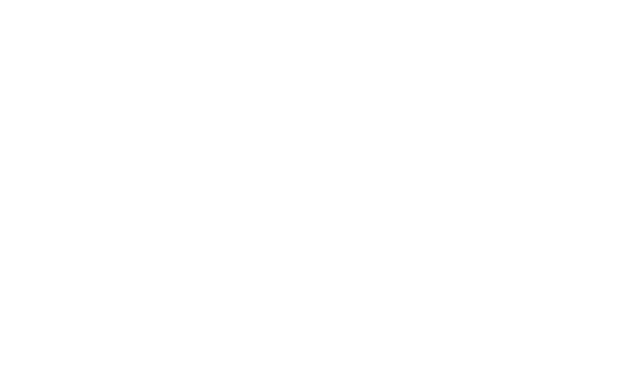
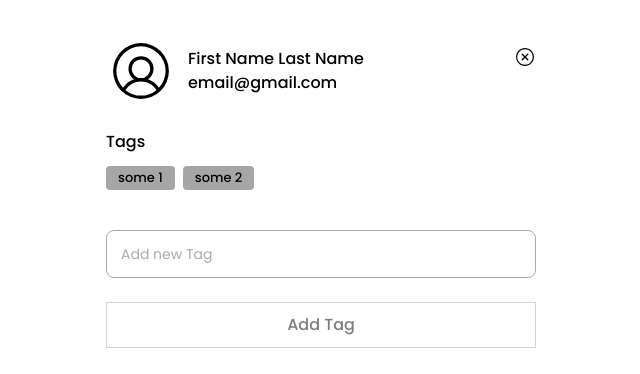
Before and after one commit to Oleg-Zaharyak/contacts-web-app, a React (Create React App) app: page /contacts in a window 1280 px wide. Before the commit this address had no page. Shown: the top 374 px of the page, without its empty margins (319-959 px from the left). Built offline with nearby package versions, Linux system fonts and the light colour scheme.

Commit message:
Implemented contact info page and updated UI for button and input components

```diff
--- a/src/App.tsx
+++ b/src/App.tsx
@@ -1,12 +1,14 @@
 import { FC } from "react";
 import { Route, Routes } from "react-router-dom";
 import HomePage from "./pages/homePage";
+import ContactInfoPage from "./pages/contactsInfoPage";
 
 export const App: FC = () => {
   return (
     <div className="font-poppins font-normal text-base">
       <Routes>
         <Route path="/" element={<HomePage />} />
+        <Route path="/contacts" element={<ContactInfoPage />} />
       </Routes>
     </div>
   );
--- a/src/components/contactCard.tsx
+++ b/src/components/contactCard.tsx
@@ -1,4 +1,4 @@
-import { FC } from "react";
+import { FC, MouseEvent } from "react";
 import { PiUserCircleLight } from "react-icons/pi";
 import { IoIosCloseCircleOutline } from "react-icons/io";
 
@@ -8,6 +8,7 @@
   email: string;
   tags?: string[];
   avatarUrl?: string;
+  onClick?(event?: MouseEvent<HTMLElement>): void;
 };
 
 export const ContactCard: FC<ContactCardProps> = ({
@@ -16,10 +17,11 @@
   firstName,
   lastName,
   email,
+  onClick,
 }) => {
   return (
     <li
-      onClick={() => {}}
+      onClick={onClick}
       className="cursor-pointer w-full relative pt-4 pl-4 pr-11 pb-6 bg-super-silver grid grid-cols-[max-content_1fr] grid-row-[max-content_1fr] gap-x-3 transition duration-200 ease-in-out hover:bg-nimbus-cloud"
     >
       {avatarUrl ? (
--- a/src/components/contactsList.tsx
+++ b/src/components/contactsList.tsx
@@ -1,15 +1,19 @@
 import { FC } from "react";
 import { ContactCard } from "./contactCard";
+import { useNavigate } from "react-router-dom";
 
 export const ContactsList: FC = () => {
+  const navigate = useNavigate();
+
   return (
     <div className="w-[560px] flex flex-col pb-9 gap-y-2">
       <div className="text-xl font-medium">Contacts</div>
       <ul className="w-full flex flex-col gap-y-4">
         <ContactCard
-          firstName="Pedro"
-          lastName="Corahe"
-          email="pedroCorahe@gmail.com"
+          firstName="First name"
+          lastName="Last name"
+          email="email@gmail.com"
+          onClick={() => navigate("/contacts")}
         />
       </ul>
     </div>
--- a/src/components/createContactForm.tsx
+++ b/src/components/createContactForm.tsx
@@ -42,7 +42,7 @@
           const disabledButton = !(isValid && !!email && !!firstName);
 
           return (
-            <form className="flex flex-col" onSubmit={() => {}}>
+            <form className="flex flex-col gap-y-1.5" onSubmit={() => {}}>
               <CustomInput
                 title="First Name"
                 name="firstName"
@@ -70,6 +70,7 @@
                 error={emailErrorMessage}
               />
               <CustomButton
+                className="mt-3.5"
                 type="submit"
                 title="Add Contact"
                 disabled={disabledButton}
--- a/src/components/customButton.tsx
+++ b/src/components/customButton.tsx
@@ -4,13 +4,19 @@
   title: string;
   type: "submit" | "reset" | "button";
   disabled?: boolean;
+  className?: string;
   onClick?(event?: MouseEvent<HTMLElement>): void;
 };
 
-const CustomButton: FC<InputsProps> = ({ type, title, disabled }) => {
+const CustomButton: FC<InputsProps> = ({
+  type,
+  title,
+  disabled,
+  className,
+}) => {
   return (
     <button
-      className="w-full font-medium cursor-pointer mt-5 py-[10px] transition duration-200 ease-in-out border border-ultimate-grey enabled:hover:bg-nimbus-cloud disabled:opacity-50"
+      className={`${className} w-full font-medium cursor-pointer py-[10px] transition duration-200 ease-in-out border border-ultimate-grey enabled:hover:bg-nimbus-cloud disabled:opacity-50`}
       type={type}
       disabled={disabled}
     >
--- a/src/components/customInput.tsx
+++ b/src/components/customInput.tsx
@@ -22,26 +22,28 @@
   error,
 }) => {
   return (
-    <div className="flex flex-col gap-y-1.5 relative w-full mt-2.5 ">
+    <div className="flex flex-col w-full">
       {title && (
-        <label htmlFor={name} className="text-xs pl-1.5">
+        <label htmlFor={name} className="text-xs pl-1.5 mb-1.5">
           {title}
         </label>
       )}
+      <div className="relative w-full">
         <input
           type={type}
           id={name}
-        className="text-sm text-wood-charcoal px-3.5 py-[13px] rounded-lg outline-none border border-ultimate-grey transition duration-200 ease-in-out hover:border-wood-charcoal focus:border-wood-charcoal placeholder:text-ultimate-grey"
+          className="w-full text-sm text-wood-charcoal px-3.5 py-[13px] rounded-lg outline-none border border-ultimate-grey transition duration-200 ease-in-out hover:border-wood-charcoal focus:border-wood-charcoal placeholder:text-ultimate-grey"
           value={value}
           placeholder={placeholder}
           onChange={onChange}
           onBlur={onBlur}
         />
         {error && (
-        <div className="absolute top-0 right-0 text-xs text-rose-500 pr-1.5">
+          <div className="absolute top-[-22px] right-0 text-xs text-rose-500 pr-1.5">
             {error}
           </div>
         )}
+      </div>
     </div>
   );
 };
--- /dev/null
+++ b/src/pages/contactsInfoPage.tsx
@@ -0,0 +1,105 @@
+import { FC } from "react";
+import CustomInput from "../components/customInput";
+import CustomButton from "../components/customButton";
+import { Formik } from "formik";
+import { IoIosCloseCircleOutline } from "react-icons/io";
+import { useNavigate } from "react-router-dom";
+import { PiUserCircleLight } from "react-icons/pi";
+import * as Yup from "yup";
+
+const ContactInfoPage: FC = () => {
+  const data = {
+    avatarUrl: "",
+    firstName: "First Name",
+    lastName: "Last Name",
+    email: "email@gmail.com",
+    tags: ["some 1", "some 2"],
+  };
+
+  const { firstName, lastName, email, avatarUrl, tags } = data;
+
+  const validationSchema = Yup.object().shape({
+    tagText: Yup.string().min(2, "Too Short!").max(30, "Too Long!"),
+  });
+
+  const navigate = useNavigate();
+  return (
+    <div className="w-screen flex justify-center pt-9 px-8">
+      <div className="w-[430px] flex flex-col gap-y-6 relative">
+        <div className="flex gap-x-3">
+          {avatarUrl ? (
+            <img
+              src={avatarUrl}
+              className="rounded-full w-[70px]"
+              alt="user-avatar"
+            />
+          ) : (
+            <PiUserCircleLight className="text-[70px]" />
+          )}
+          <div className="flex flex-col justify-center font-medium">
+            <div>{`${firstName} ${lastName}`}</div>
+            <div>{email}</div>
+          </div>
+        </div>
+
+        {tags && (
+          <div className="flex flex-col gap-y-3 mb-4">
+            <h1 className="font-medium">Tags</h1>
+            <ul className="col-start-2 flex flex-nowrap gap-2">
+              {tags.map((tagText: string, index: number) => (
+                <li
+                  key={`${tagText} ${index}`}
+                  className="px-3 text-[13px] font-medium rounded-[4px] bg-quick-silver"
+                >
+                  {tagText}
+                </li>
+              ))}
+            </ul>
+          </div>
+        )}
+        <Formik
+          initialValues={{ tagText: "" }}
+          onSubmit={() => {}}
+          validationSchema={validationSchema}
+        >
+          {({
+            values: { tagText },
+            touched,
+            isValid,
+            errors,
+            handleChange,
+            handleBlur,
+          }) => {
+            const tagErrorMessage = (touched.tagText && errors.tagText) || "";
+            const disabledButton = !(isValid && !!tagText);
+            return (
+              <>
+                <CustomInput
+                  placeholder="Add new Tag"
+                  type="text"
+                  name="tagText"
+                  value={tagText}
+                  onChange={handleChange}
+                  onBlur={handleBlur}
+                  error={tagErrorMessage}
+                />
+                <CustomButton
+                  title="Add Tag"
+                  type="submit"
+                  disabled={disabledButton}
+                />
+              </>
+            );
+          }}
+        </Formik>
+
+        <IoIosCloseCircleOutline
+          onClick={() => navigate("/")}
+          className="cursor-pointer absolute top-[10px] right-0 text-[22px]"
+        />
+      </div>
+    </div>
+  );
+};
+
+export default ContactInfoPage;
```
Lines whose indentation alone changed are shown as unchanged.
